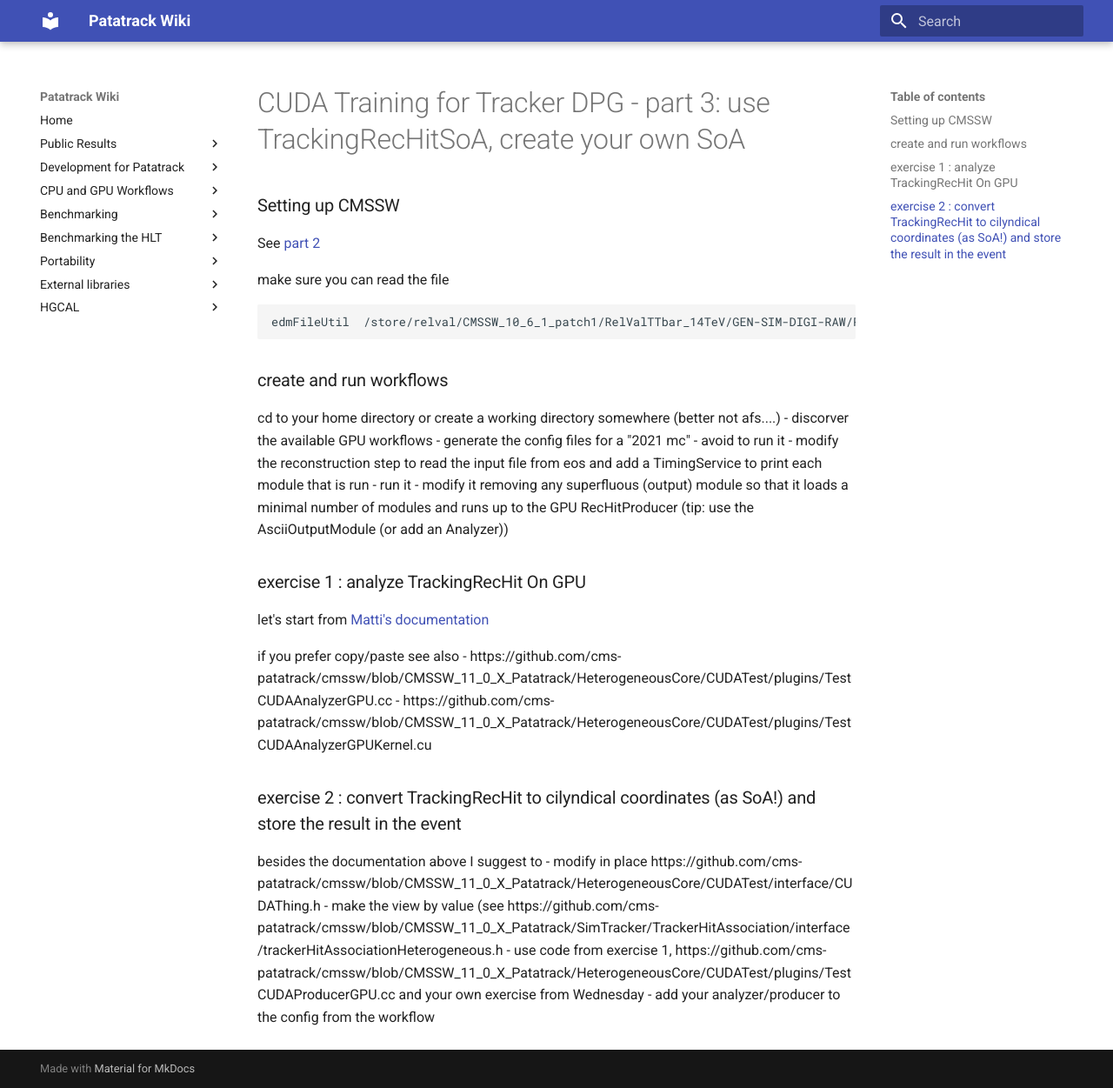
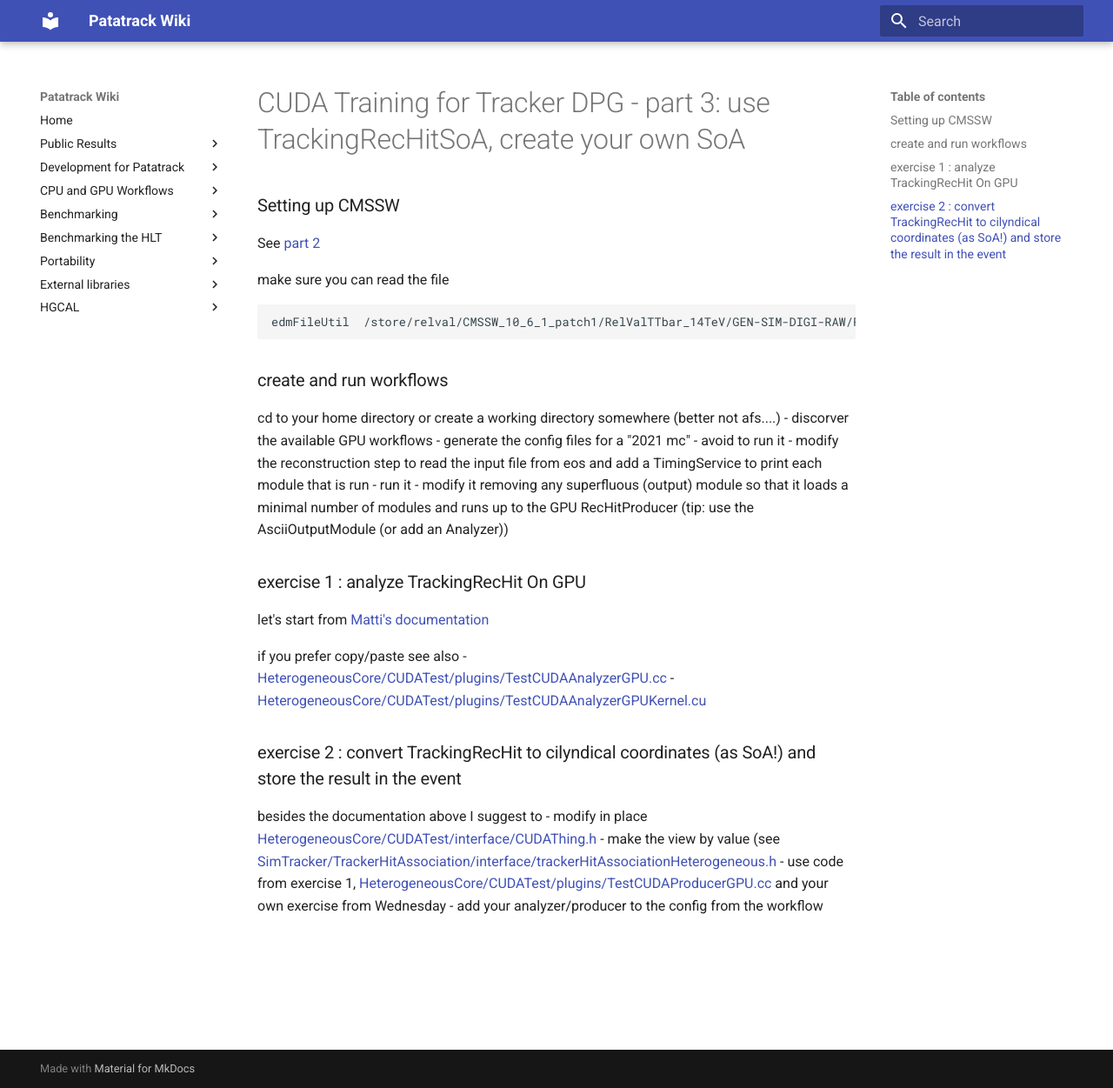
Before and after one commit to cms-patatrack/patatrack-website, an MkDocs documentation site: the page built from wiki/cuda_training_dpg_12_2019_part3.md, in a window 1280 px wide and 1251 px high. Shown: the whole window at 87% size. Built offline with MkDocs 1.6.1 and Material for MkDocs 9.7.7, drawn with Linux system fonts in a browser that asks for light colours; some of the changed lines change nothing that is shown.

Commit message:
Update cuda_training_dpg_12_2019_part3.md

```diff
--- a/wiki/cuda_training_dpg_12_2019_part3.md
+++ b/wiki/cuda_training_dpg_12_2019_part3.md
@@ -28,12 +28,12 @@ cd to your home directory or create a working directory somewhere (better not af
 let's start from [Matti's documentation](https://github.com/cms-patatrack/cmssw/blob/master/HeterogeneousCore/CUDACore/README.md#producer-with-cuda-input-and-output-without-externalwork)
 
 if you prefer copy/paste see also
-   - https://github.com/cms-patatrack/cmssw/blob/CMSSW_11_0_X_Patatrack/HeterogeneousCore/CUDATest/plugins/TestCUDAAnalyzerGPU.cc
-   - https://github.com/cms-patatrack/cmssw/blob/CMSSW_11_0_X_Patatrack/HeterogeneousCore/CUDATest/plugins/TestCUDAAnalyzerGPUKernel.cu
+   - [HeterogeneousCore/CUDATest/plugins/TestCUDAAnalyzerGPU.cc](https://github.com/cms-patatrack/cmssw/blob/CMSSW_11_0_X_Patatrack/HeterogeneousCore/CUDATest/plugins/TestCUDAAnalyzerGPU.cc)
+   - [HeterogeneousCore/CUDATest/plugins/TestCUDAAnalyzerGPUKernel.cu](https://github.com/cms-patatrack/cmssw/blob/CMSSW_11_0_X_Patatrack/HeterogeneousCore/CUDATest/plugins/TestCUDAAnalyzerGPUKernel.cu)
 
 ### exercise 2 : convert TrackingRecHit to cilyndical coordinates (as SoA!) and store the result in the event
 besides the documentation above I suggest to
-   - modify in place https://github.com/cms-patatrack/cmssw/blob/CMSSW_11_0_X_Patatrack/HeterogeneousCore/CUDATest/interface/CUDAThing.h
-   - make the view by value (see https://github.com/cms-patatrack/cmssw/blob/CMSSW_11_0_X_Patatrack/SimTracker/TrackerHitAssociation/interface/trackerHitAssociationHeterogeneous.h
-   - use code from exercise 1, https://github.com/cms-patatrack/cmssw/blob/CMSSW_11_0_X_Patatrack/HeterogeneousCore/CUDATest/plugins/TestCUDAProducerGPU.cc and your own exercise from Wednesday
+   - modify in place [HeterogeneousCore/CUDATest/interface/CUDAThing.h](https://github.com/cms-patatrack/cmssw/blob/CMSSW_11_0_X_Patatrack/HeterogeneousCore/CUDATest/interface/CUDAThing.h)
+   - make the view by value (see [SimTracker/TrackerHitAssociation/interface/trackerHitAssociationHeterogeneous.h](https://github.com/cms-patatrack/cmssw/blob/CMSSW_11_0_X_Patatrack/SimTracker/TrackerHitAssociation/interface/trackerHitAssociationHeterogeneous.h)
+   - use code from exercise 1, [HeterogeneousCore/CUDATest/plugins/TestCUDAProducerGPU.cc](https://github.com/cms-patatrack/cmssw/blob/CMSSW_11_0_X_Patatrack/HeterogeneousCore/CUDATest/plugins/TestCUDAProducerGPU.cc) and your own exercise from Wednesday
    - add your analyzer/producer to the config from the workflow
```
